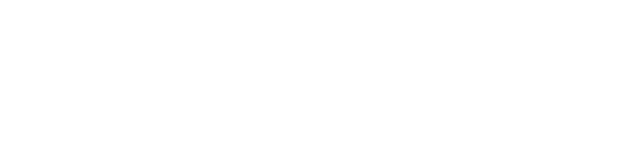
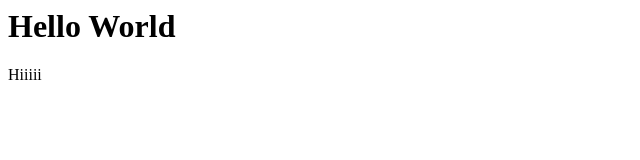
Before and after one commit to yadavsms/test-repo, a plain HTML site: page index.html in a window 1280 px wide. Shown: the whole page, without its empty margins (0-640 px from the left). Drawn offline with Linux system fonts and the light colour scheme.

Commit message:
adding conflict changes to test git

```diff
--- a/index.html
+++ b/index.html
@@ -1,6 +1,9 @@
 <html>
 <head>
-	<title>An Example Page</title>
+	<title>An Respectfull Page</title>
 </head>
-<body></body>
+<body>
+        <h1>Hello World</h1>
+     	<p1> Hiiiii </p1>
+</body>
 </html>
```
